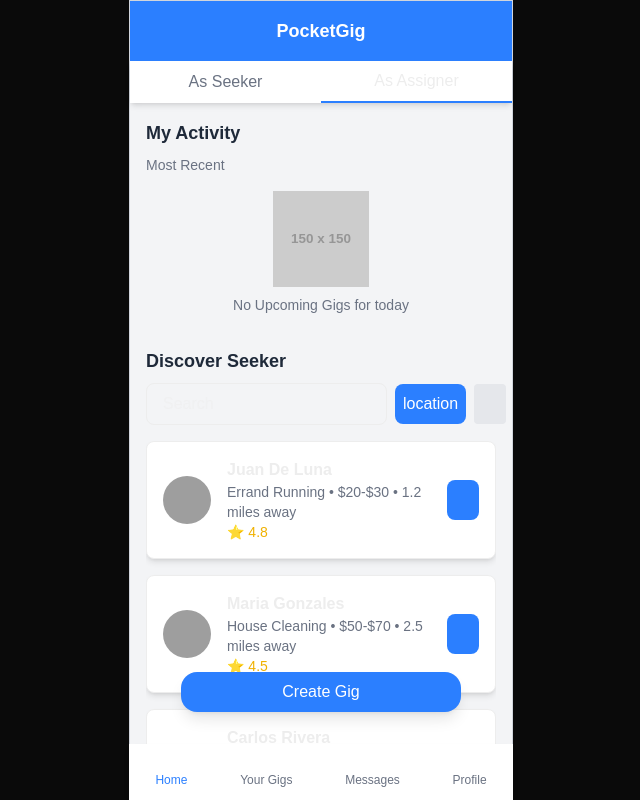
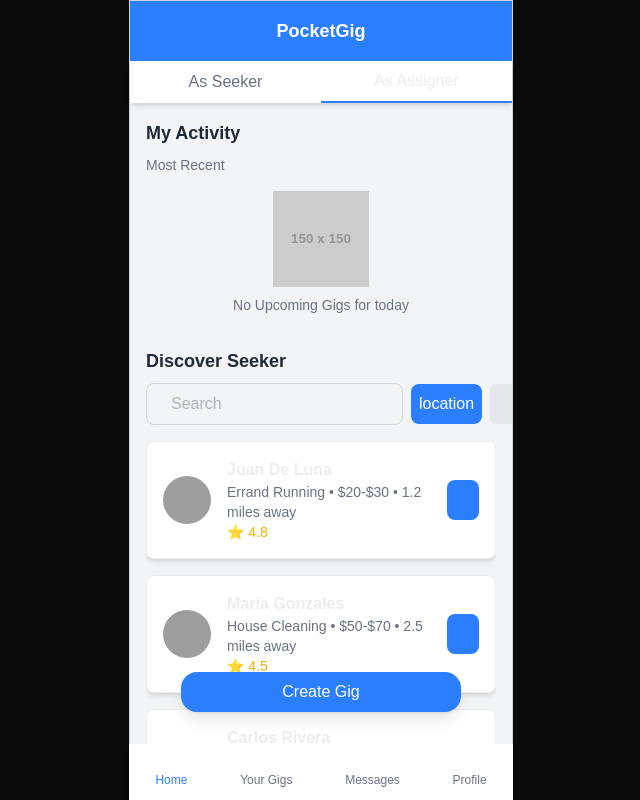
Before and after one commit to MaiCrespo/PocketGig, a Next.js app: page / in a window 1280 px wide. Shown: the whole page, without its empty margins (319-959 px from the left). Built offline with nearby package versions, Linux system fonts and the light colour scheme; grey boxes are pictures that could not be loaded; some icons are missing.

Commit message:
Improve SearchBar styling for better user experience and consistency

```diff
--- a/components/SearchBar.jsx
+++ b/components/SearchBar.jsx
@@ -4,7 +4,7 @@
       <input
         type="text"
         placeholder="Search"
-        className="flex-grow border rounded-lg px-4 py-2"
+        className="flex-grow border-1 border-gray-300 rounded-lg px-6 py-2 text-gray-500"
       />
       <button className="p-2 bg-blue-500 text-white rounded-lg">
         <span className="material-icons">location</span>
```
